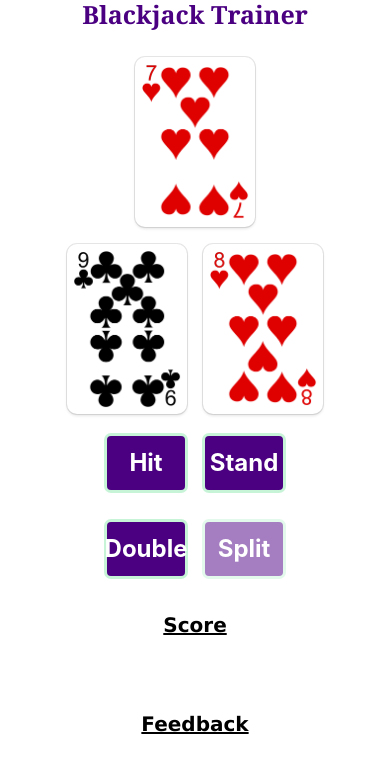
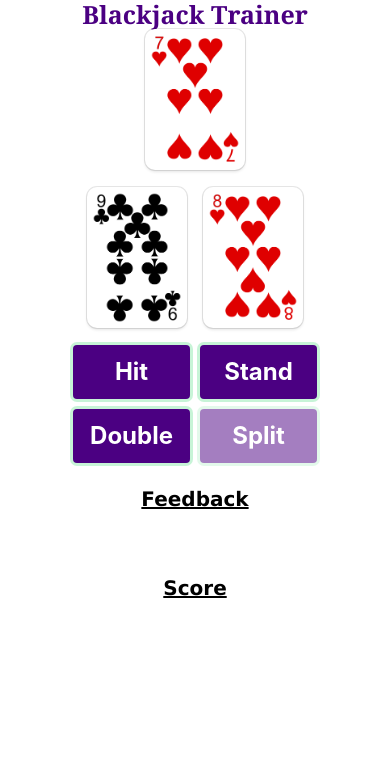
Before and after one commit to mikebailey-sf/blackjack-trainer, a plain HTML site: page index.html in a window 390 px wide. Drawn offline with nearby package versions, Linux system fonts and the light colour scheme.

Commit message:
it all fits nicely on a phone now. need to address card overflow when player has 4 cards.

```diff
--- a/index.html
+++ b/index.html
@@ -32,10 +32,10 @@
     </section>
 
     <section class="column" id='right'>
+      <div class="righthead">Feedback</div>
+      <div id="feedback"></div>
       <div class="righthead">Score</div>
       <div id="percentage"></div>
-      <div class="righthead">Feedback</div>
-      <div id="feedback"></div>
       <button class="button is-large is-success is-focused has-text-weight-bold" id="new-hand">New Hand</button>
     </section>
 
--- a/script.js
+++ b/script.js
@@ -127,12 +127,12 @@ function render(state) {
             $("#feedback").html("RIGHT!");
         } else {
             if (playerHand.pair && playerHand.length == 2) {
-                $("#feedback").html(`WRONG! The correct play was to ${correctPlay}. When you have a pair of ${playerHand.cards[0][2].toUpperCase()}'s with the dealer showing a ${dealerHand.cards[0][2].toUpperCase()}, you're gonna wanna ${correctPlay}`);
+                $("#feedback").html(`WRONG! The correct play was to ${correctPlay} with a pair of ${playerHand.cards[0][2].toUpperCase()}'s against a ${dealerHand.cards[0][2].toUpperCase()}`);
                 return;
             }
             if (playerHand.soft) {softFeedback = "soft";} else {softFeedback = "hard";}
             if (correctPlay == "double" && playerHand.cards.length > 2) {correctPlay = "hit";}
-            $("#feedback").html(`WRONG! The correct play was to ${correctPlay}. When you have a ${softFeedback} ${playerHand.total} and the dealer has a ${dealerHand.cards[0][2].toUpperCase()} showing, you gotta ${correctPlay}!`);
+            $("#feedback").html(`NO! The correct play was to ${correctPlay} with a ${softFeedback} ${playerHand.total} against a ${dealerHand.cards[0][2].toUpperCase()}`);
         }
     }
 }
--- a/style2.css
+++ b/style2.css
@@ -3,9 +3,10 @@
 }
 
 #controls button {
-    margin: 10px;
-    width: 20vmin;
+    margin: 5px;
+    width: 30vmin;
     background-color: indigo;
+
 }
 
 .hero {
@@ -14,6 +15,7 @@
     text-align: center;
     font-weight: bold;
     font-size:25px;
+    margin-bottom:0 !important;
 }
 
 .title {
@@ -21,8 +23,6 @@
 }
 
 #controls button:hover {
-    margin: 10px;
-    width: 20vmin;
     background-color: rgb(149,85,192);
 }
 
@@ -38,7 +38,10 @@ main {
     border-radius: 10px;
     margin: 5px;
     padding: 5px;
-    width: 120px;
+    width: 100px;
+}
+.hand {
+    overflow: scroll;
 }
 
 #play-area {
@@ -53,6 +56,8 @@ main {
     font-size: 18px;
     color: black;
     height: 15vmin;
+    width: 90%;
+    margin: 0 auto;
 }
 
 span{
@@ -62,10 +67,14 @@ span{
     font-size: 20px;
     font-weight:bold;
     color: black;
-    margin-bottom: 10px;
     text-decoration: underline;
 }
 
 .field.is-grouped{
     display: inline-flex;
+    margin-bottom:0;
 }
+
+.column {
+    padding: .5rem;
+}
```
